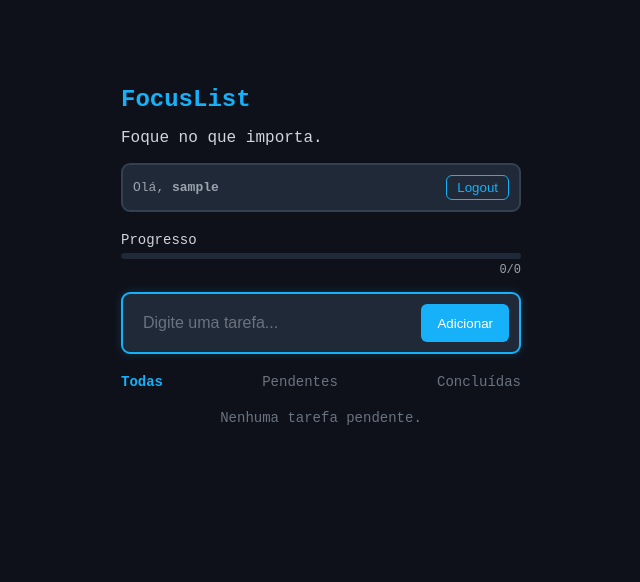
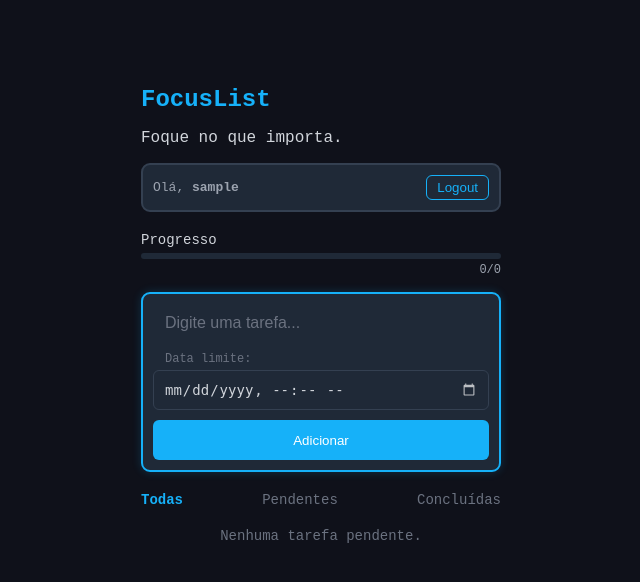
Before and after one commit to brunoma01/focuslist, a Django app: page / in a window 1280 px wide. Shown: the top 582 px of the page, without its empty margins (319-959 px from the left). Run offline with Django 5.2, Linux system fonts and the light colour scheme; the visitor is signed in with stand-in values (Sample User, id 1); data that the repository does not hold is empty.

Commit message:
add due date field

```diff
--- a/core/settings.py
+++ b/core/settings.py
@@ -105,7 +105,7 @@ AUTH_PASSWORD_VALIDATORS = [
 
 LANGUAGE_CODE = 'en-us'
 
-TIME_ZONE = 'UTC'
+TIME_ZONE = 'America/Sao_Paulo'
 
 USE_I18N = True
 
--- a/tarefas/forms.py
+++ b/tarefas/forms.py
@@ -4,4 +4,4 @@ from .models import Task
 class TaskForm(forms.ModelForm):
     class Meta:
         model = Task
-        fields = ['label']
+        fields = ['label', 'due_date']
--- a/tarefas/models.py
+++ b/tarefas/models.py
@@ -6,6 +6,7 @@ class Task(models.Model):
     label = models.CharField(max_length=100)
     done = models.BooleanField(default=False)
     created_at = models.DateTimeField(auto_now_add=True)
+    due_date = models.DateTimeField(null=True, blank=True)
 
     def __str__(self):
         return self.label
--- a/tarefas/static/css/style.css
+++ b/tarefas/static/css/style.css
@@ -5,6 +5,10 @@
 :root {
     --primary-color: #16b1f9;
     --secondary-color: #1f2937;
+}
+
+*{
+    box-sizing: border-box;
 }
 
 body {
@@ -172,7 +176,8 @@ body {
 
 .task-form {
     display: flex;
-    gap: 8px;
+    flex-direction: column;
+    gap: 10px;
     margin-bottom: 20px;
     background-color: var(--secondary-color);
     padding: 10px;
@@ -185,7 +190,7 @@ body {
     flex: 1;
     background-color: transparent;
     border: none;
-    padding: 10px;
+    padding: 10px 12px;
     color: #d1d5db;
     font-size: 16px;
     outline: none;
@@ -196,6 +201,8 @@ body {
 }
 
 .task-form button {
+    width: 100%;
+    height: 40px;
     background-color: var(--primary-color);
     color: white;
     flex-shrink: 0;
@@ -213,6 +220,65 @@ body {
 .task-form:focus-within {
     border-color: var(--primary-color);
     box-shadow: 0 0 10px rgba(22,177,249,0.2);
+}
+
+.due-date-row {
+    display: flex;
+    flex-direction: column;
+    gap: 4px;
+    font-size: 12px;
+    color: #6b7280;
+}
+
+#due_date {
+    cursor: pointer;
+}
+
+#due_date:hover {
+    border-color: var(--primary-color);
+}
+
+.due-date-row input {
+    background: transparent;
+    border: 1px solid #344051;
+    border-radius: 6px;
+    padding: 6px;
+    color: #9ca3af;
+    font-size: 13px;
+}
+
+.due-date-row input:focus {
+    border-color: var(--primary-color);
+    outline: none;
+}
+
+.task-form input[type="datetime-local"] {
+    width: 100%;
+    background: transparent;
+    border: 1px solid #344051;
+    border-radius: 6px;
+    padding: 10px;
+    color: #d1d5db;
+    font-size: 14px;
+}
+
+.task-form input[type="datetime-local"]::-webkit-calendar-picker-indicator {
+    filter: invert(1);
+    opacity: 0.7;
+    cursor: pointer;
+}
+
+.due-date-row label {
+    padding-left: 12px;
+}
+
+.overdue {
+    border-color: #ef4444;
+    box-shadow: 0 0 8px rgba(239, 68, 68, 0.3);
+}
+
+.overdue .task-title {
+    color: #ef4444;
 }
 
 .task-list {
--- a/tarefas/static/js/script.js
+++ b/tarefas/static/js/script.js
@@ -1,3 +1,5 @@
+const dueInput = document.getElementById('due_date');
+
 function openModal() {
     document.getElementById('confirmModal').style.display = 'flex';
 }
@@ -83,3 +85,11 @@ document.querySelectorAll('.edit-input').forEach(input => {
         }
     });
 });
+
+if (dueInput) {
+    dueInput.addEventListener('click', function() {
+        if (this.showPicker) {
+            this.showPicker();
+        }
+    });
+}
--- a/tarefas/templates/tarefas/home.html
+++ b/tarefas/templates/tarefas/home.html
@@ -12,9 +12,16 @@
     <div class="progress-count">{{ completed }}/{{ total }}</div>
 </div>
 
+<!-- add new task -->
+
 <form class="task-form" method="POST" action="{% url 'add' %}">
     {% csrf_token %}
     <input name="label" type="text" placeholder="Digite uma tarefa..." required autofocus />
+
+    <div class="due-date-row">
+        <label for="due_date">Data limite:</label>
+        <input name="due_date" type="datetime-local" id="due_date" />
+    </div>
     <button type="submit">Adicionar</button>
 </form>
 
@@ -27,7 +34,13 @@
 {% if tasks %}
 <ul class="task-list">
     {% for task in tasks %}
-    <li class="{% if task.done %}completed{% endif %}">
+    <li class="
+        {% if task.done %}completed{% endif %}
+        {% if task.due_date and task.due_date < now and not task.done %}overdue{% endif %}
+    ">
+
+        <!-- Toggle task completion -->
+
         <form method="POST" action="{% url 'toggle' task.id %}">
             {% csrf_token %}
             <input type="checkbox" aria-label="Marcar como concluída"
@@ -40,14 +53,29 @@
                 {{ task.label }}
             </span>
 
+            <small class="task-date">
+                criada em: {{ task.created_at|date:"d/m/Y H:i" }}
+            </small>
+
+            {% if task.due_date %}
+                <small class="task-date">
+                    vence em: {{ task.due_date|date:"d/m/Y H:i" }}
+                </small>
+            {% endif %}
+
+            {% if task.due_date and task.due_date < now and not task.done %}
+                <small class="task-date overdue-text" style="color: #ef4444;">
+                    (atrasada)
+                </small>
+            {% endif %}
+
+            <!-- Edit tasks -->
+
             <form method="POST" action="{% url 'edit' task.id %}" class="edit-form hidden">
                 {% csrf_token %}
                 <input type="text" name="label" value="{{ task.label }}" class="edit-input" required />
             </form>
 
-            <small class="task-date">
-                {{ task.created_at|date:"d/m/Y H:i" }}
-            </small>
         </div>
         <button type="button" class="edit-btn" onclick="startEdit(this)">✏️</button>
         <form method="POST" action="{% url 'delete' task.id %}">
@@ -57,10 +85,14 @@
     </li>
     {% endfor %}
 </ul>
+
+<!-- Clear completed tasks -->
+
 <form method="POST" action="{% url 'clear_completed' %}">
     {% csrf_token %}
     <button type="button" class="clear-btn" onclick="openModal()">Limpar concluídas</button>
 </form>
+
 <p class="footer">faltam {{ remaining }} tarefa{% if remaining != 1 %}s{% endif %} • Bora!!</p>
 <p class="createby">by Bruno Machado</p>
 {% else %}
--- a/tarefas/views.py
+++ b/tarefas/views.py
@@ -6,6 +6,8 @@ from django.views.decorators.http import require_POST
 from django.contrib import messages
 from django.contrib.auth.models import User
 from django.contrib.auth import login
+from django.utils import timezone
+from datetime import datetime
 
 @login_required
 def home(request):
@@ -33,6 +35,7 @@ def home(request):
         'remaining': remaining_tasks,
         'pct': pct,
         'filter': filter_type,
+        'now': timezone.now(),
     })
 
 @require_POST
@@ -42,6 +45,17 @@ def add(request):
     if form.is_valid():
         task = form.save(commit=False)
         task.user = request.user
+
+        label = request.POST.get('label')
+        if label:
+            task.label = label.strip().capitalize()
+
+        due_date_str = request.POST.get('due_date')
+
+        if due_date_str:
+            naive_dt = datetime.fromisoformat(due_date_str)
+            task.due_date = timezone.make_aware(naive_dt)
+
         task.save()
 
         messages.success(request, 'Tarefa adicionada com sucesso!')
```
Also changed, not shown: tarefas/migrations/0006_task_due_date.py (added).
